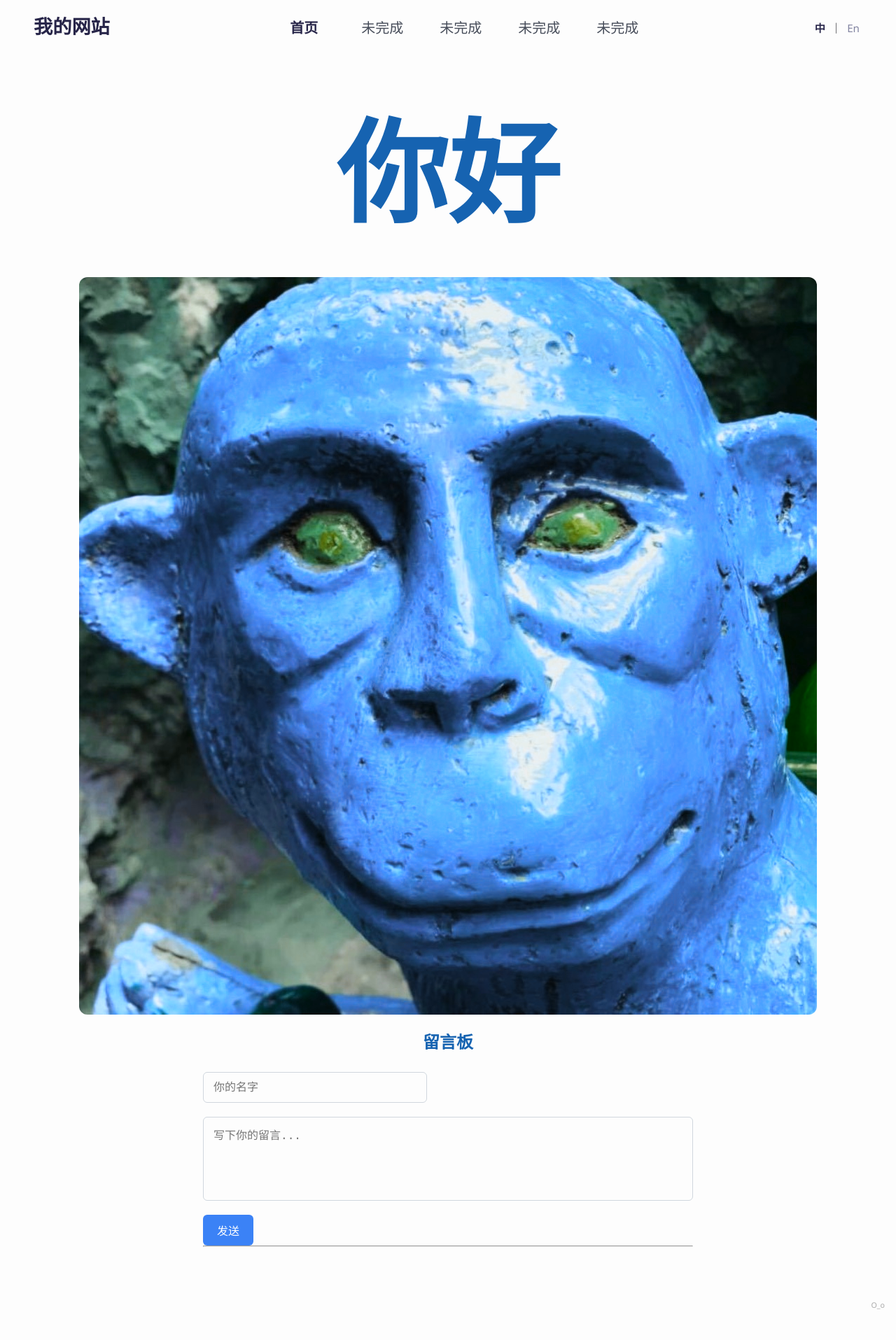
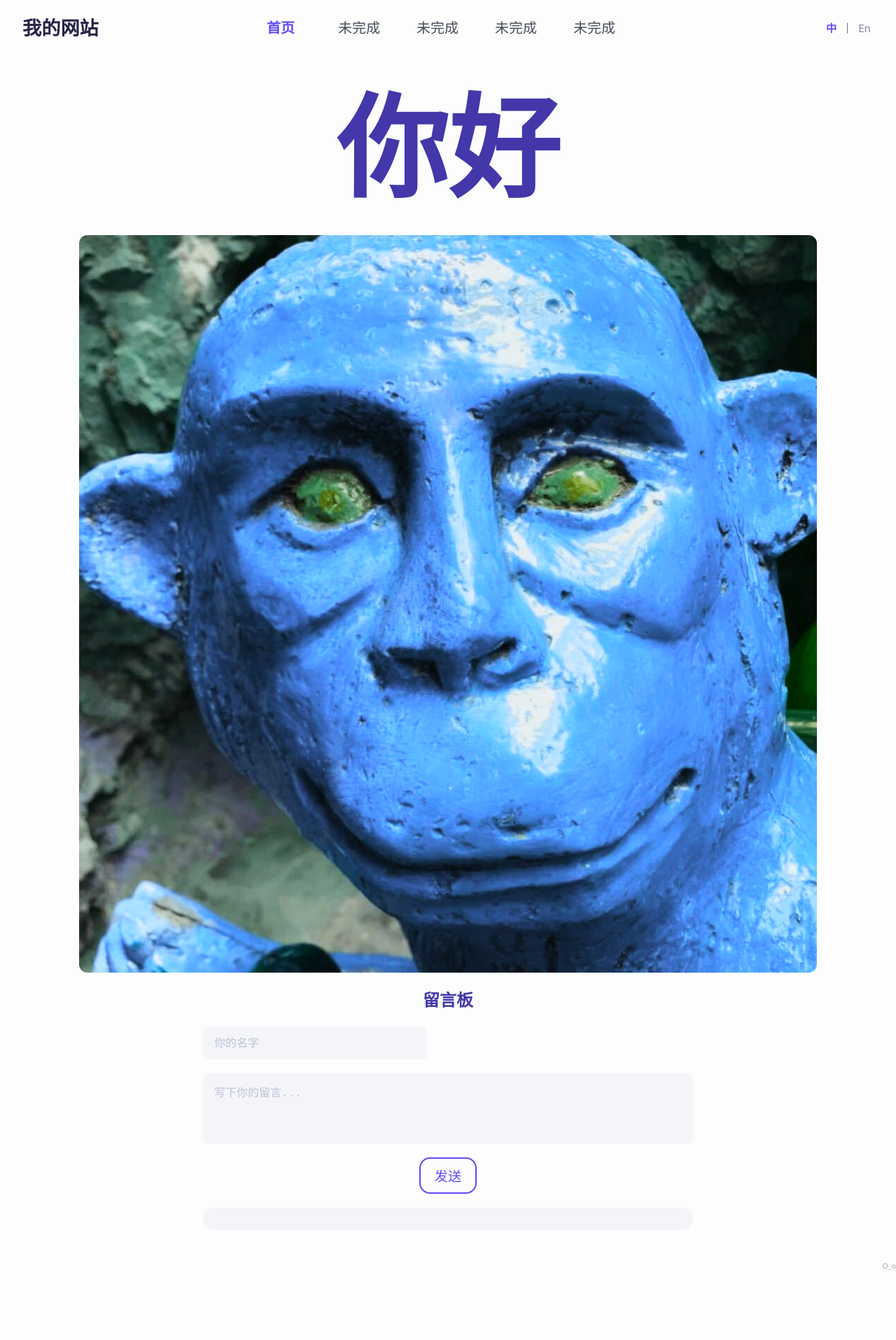
Before and after one commit to shizhongyu7/mysite, a Flask app: page / in a window 1280 px wide. Shown: the whole page at 70% size. After the commit the page ends 1815 px from the top, so only its background shows below. Run offline with Flask 3, Linux system fonts and the light colour scheme; data that the repository does not hold is empty.

Commit message:
页面优化

```diff
--- a/static/css/style.css
+++ b/static/css/style.css
@@ -3,80 +3,6 @@
   box-sizing: border-box;
   margin: 0;
   padding: 0;
-}
-
-header {
-  display: flex;
-  justify-content: space-between;
-  align-items: center;
-  height: 80px; /* 可调，比如 56px/64px/72px 看你喜好 */
-  line-height: 64px; /* 确保文字垂直居中 */
-  margin: 0 2em;
-  padding: 0;
-  background-color: #fdfdfd;
-  position: sticky;
-  top: 0;
-  z-index: 999;
-}
-
-/* 左边的站点标题 */
-header .info .site-name {
-  font-size: 1.7rem;
-  font-weight: 600;
-  color: #272549;
-}
-
-/* 中间导航栏（横向排列） */
-header .navbar {
-  display: flex;
-}
-header .navbutton {
-  width: 7em;
-  display: flex;
-  justify-content: center; /* 水平居中 */
-  align-items: center;     /* 垂直居中 */
-}
-header .navbutton a {
-  text-decoration: none;
-  text-align: center;
-  color: #474d5a;
-  font-size: 1.25rem;
-  font-weight: 400;
-  padding: 0.2rem 0.2rem;
-}
-
-header .navbutton a:hover {
-  color: #272549;
-  font-weight: 400;
-}
-
-header .navbutton a.active {
-  font-weight: 700;
-  color: #272549;
-}
-
-/* 右侧语言切换 */
-header .setting .lang-switch {
-  font-size: 0.95rem;
-}
-
-header .setting .lang-switch a {
-  margin: 0 0.25rem;
-  color: #8284a1;
-  text-decoration: none;
-}
-
-header .setting .lang-switch a.active {
-  font-weight: bold;
-  color: #272549;
-}
-
-
-#hi {
-  font-size: 10rem;
-  margin-top: 0;
-  padding-top: 0;
-
 }
 
 .flash-messages {
@@ -91,12 +17,10 @@ header .setting .lang-switch a.active {
   text-align: center;
   animation: fadein 0.3s ease;
 }
-
 @keyframes fadein {
   from { opacity: 0; }
   to { opacity: 1; }
 }
-
 .flash-popup {
   position: fixed;
   top: 20px;
@@ -119,14 +43,112 @@ header .setting .lang-switch a.active {
   pointer-events: none;
 }
 
+header {
+  display: flex;
+  justify-content: space-between;
+  align-items: center;
+  height: 80px; /* 可调，比如 56px/64px/72px 看你喜好 */
+  line-height: 64px; /* 确保文字垂直居中 */
+  margin: 0;
+  padding: 0;
+  background-color: #fdfdfd;
+  position: sticky;
+  top: 0;
+  z-index: 999;
+}
+
+/* 左边的站点标题 */
+header .info {
+  display: flex;
+  width: 200px;
+  margin-left: 2em;
+}
+header .info .site-name {
+  font-size: 1.7rem;
+  font-weight: 600;
+  color: #272549;
+}
+
+/* 中间导航栏（横向排列） */
+header .navbar {
+  display: flex;
+  margin: 0 auto;
+}
+header .navbutton {
+  width: 7em;
+  display: flex;
+  justify-content: center; /* 水平居中 */
+  align-items: center;     /* 垂直居中 */
+}
+header .navbutton a {
+  text-decoration: none;
+  text-align: center;
+  color: #474d5a;
+  font-size: 1.25rem;
+  font-weight: 400;
+  padding: 0.2rem 0.2rem;
+}
+header .navbutton a:hover {
+  color: #5e4cf3;
+  font-weight: 400;
+}
+header .navbutton a.active {
+  font-weight: 700;
+  color: #5e4cf3;
+}
+
+/* 右侧语言切换 */
+header .setting {
+  display: flex;
+  width: 230px;
+  justify-content: flex-end;
+  margin-right: 2em;
+}
+header .setting .lang-switch {
+  font-size: 0.95rem;
+}
+header .setting .lang-switch a {
+  margin: 0 0.25rem;
+  color: #8284a1;
+  text-decoration: none;
+}
+header .setting .lang-switch a:hover {
+  color: #272549;
+  text-decoration: none;
+}
+header .setting .lang-switch a.active {
+  font-weight: bold;
+  color: #5e4cf3;
+}
+
 body {
   font-family: "Segoe UI", "Helvetica Neue", sans-serif;
   background-color: #fdfdfd;
   color: #1c1e22;
   line-height: 1.6;
-  padding: 40px 16px;
+}
+/* ========== 标题 ========== */
+h1, h2, h3 {
+  font-weight: 600;
+  color: #4337aa;
+  text-align: center;
+}
+.center {
+  width: fit-content;
+  margin: 0 auto;
+}
+/* ========== 容器 ========== */
+.container {
+  margin: 0 auto;
+  padding: 0;
+  border-radius: 10px;
+}
+
+#hi {
+  font-size: 10rem;
   margin-top: 0;
   padding-top: 0;
+
 }
 
 .hero-img {
@@ -140,7 +162,6 @@ body {
   margin: 0 auto;
   margin-bottom: 20px;
 }
-
 @keyframes colorShift {
   0%   { filter: hue-rotate(0deg); }
   25%  { filter: hue-rotate(90deg); }
@@ -149,32 +170,15 @@ body {
   100% { filter: hue-rotate(360deg); }
 }
 
-/* ========== 容器 ========== */
-.container {
-  margin: 4px auto;
-  padding: 32px;
-
-  border-radius: 10px;
-}
-
 #guestbook {
   max-width: 700px;
   margin: 0 auto;
-
-}
-
-
-/* ========== 标题 ========== */
-h1, h2, h3 {
-  margin-bottom: 24px;
-  font-weight: 600;
-  color: #2c3e50;
-  text-align: center;
 }
 
 /* ========== 表单样式 ========== */
 form {
   margin-top: 20px;
+  margin-bottom: 20px;
 }
 
 input[type="text"],
@@ -182,10 +186,12 @@ textarea {
   width: 100%;
   padding: 12px 14px;
   margin-bottom: 20px;
-  border: 1px solid #d0d7de;
   border-radius: 6px;
-  background-color: #fdfdfd;
+  border: 2px solid;
+  border-color: #f3f5f9;
+  background-color: #f3f5f9;
   font-size: 1rem;
+  color: #272549;
   transition: border 0.2s;
   max-width: 320px;
   display: block;
@@ -194,35 +200,54 @@ textarea {
 input[type="text"]:focus,
 textarea:focus {
   outline: none;
-  border-color: #3b82f6;
+  border: 2px solid;
+  border-color: #5e4cf3;
+  background-color: #fbfbfb;
+}
+
+input,
+textarea {
+  caret-color: #8283a1;
+}
+
+input::placeholder,
+textarea::placeholder {
+  color: #c2c1d4;
+  opacity: 1;
 }
 
 textarea {
   resize: none; /* 禁止拖动 */
-  height: 120px; /* 固定高度 */
+  height: 100px; /* 固定高度 */
   max-width: 100%;
 }
 
 /* ========== 按钮样式 ========== */
 button {
-  background-color: #3b82f6;
-  color: #ffffff;
+  background-color: #5d4cf300;
+  border: 2px solid;
+  border-color: #5e4cf3;
+  color: #5e4cf3;
   padding: 10px 20px;
-  font-size: 1rem;
-  border: none;
-  border-radius: 6px;
+  font-size: 1.2rem;
+  border-radius: 0.8em;
   cursor: pointer;
-  transition: background 0.2s;
 }
 
 button:hover {
-  background-color: #2563eb;
+  border-color: #8573f3;
+  color: #8573f3;
 }
 
 /* ========== 留言列表 ========== */
+.showmessage {
+  background-color: #f3f5f9;
+  border-radius: 20px;
+  padding: 1em;
+}
 /* 留言气泡样式 */
 .message-bubble {
-  background: #f0f4ff;
+  background: #edebfc;
   border-radius: 12px;
   padding: 12px 16px;
   margin-bottom: 16px;
@@ -232,12 +257,12 @@ button:hover {
 }
 
 .message-bubble:hover {
-  background: #e6efff;
+  background: #e6e3fa;
 }
 
 .message-header {
   font-size: 0.9rem;
-  color: #555;
+  color: #8284a1;
   margin-bottom: 4px;
   display: flex;
   align-items: center;
@@ -245,12 +270,12 @@ button:hover {
 }
 
 .message-header strong {
-  color: #2563eb;
+  color: #5e4cf3;
 }
 
 .message-text {
   white-space: pre-wrap;
-  color: #000000;
+  color: #272549;
 }
 
 /* 页脚靠右、字体小 */
@@ -263,10 +288,18 @@ footer {
 
 
 
+
+
+
+
 @media (prefers-color-scheme: dark) {
   body {
     background-color: #2a2a2a;
     color: #e0e0e0;
+  }
+
+  h1, h2, h3 {
+  color: #829cb7;
   }
 
   .container {
@@ -306,7 +339,7 @@ footer {
   .message-text {
   white-space: pre-wrap;
   color: #ffffff;
-}
+  }
 
   button {
     background-color: #2058cf;
@@ -317,8 +350,3 @@ footer {
     background-color: #2f68c4;
   }
 }
-
-h1, h2, h3 {
-  color: #1663b1;
-
-}
--- a/templates/index.html
+++ b/templates/index.html
@@ -18,15 +18,15 @@
       <input type="text" id="username" name="username" placeholder="{{ t['username'] }}"
              value="{{ saved_username }}" required maxlength="20" class="form-control">
     </div>
-
     <div class="form-group">
       <textarea id="text" name="text" placeholder="{{ t['placeholder'] }}"
                 required maxlength="1000" class="form-control"></textarea>
     </div>
-
+    <div class="center">
       <p><button type="submit">{{ t['submit'] }}</button></p>
+    </div>
   </form>
-  <hr>
+  <div class="showmessage">
     {% if messages %}
       {% for username, text, timestamp in messages %}
         <div class="message-bubble">
@@ -37,8 +37,7 @@
           <div class="message-text">{{ text }}</div>
         </div>
       {% endfor %}
-  {% else %}
-    <p>{{ t['no_message'] }}</p>
     {% endif %}
+    </div>
 </section>
 {% endblock %}
```
Lines whose indentation alone changed are shown as unchanged.
